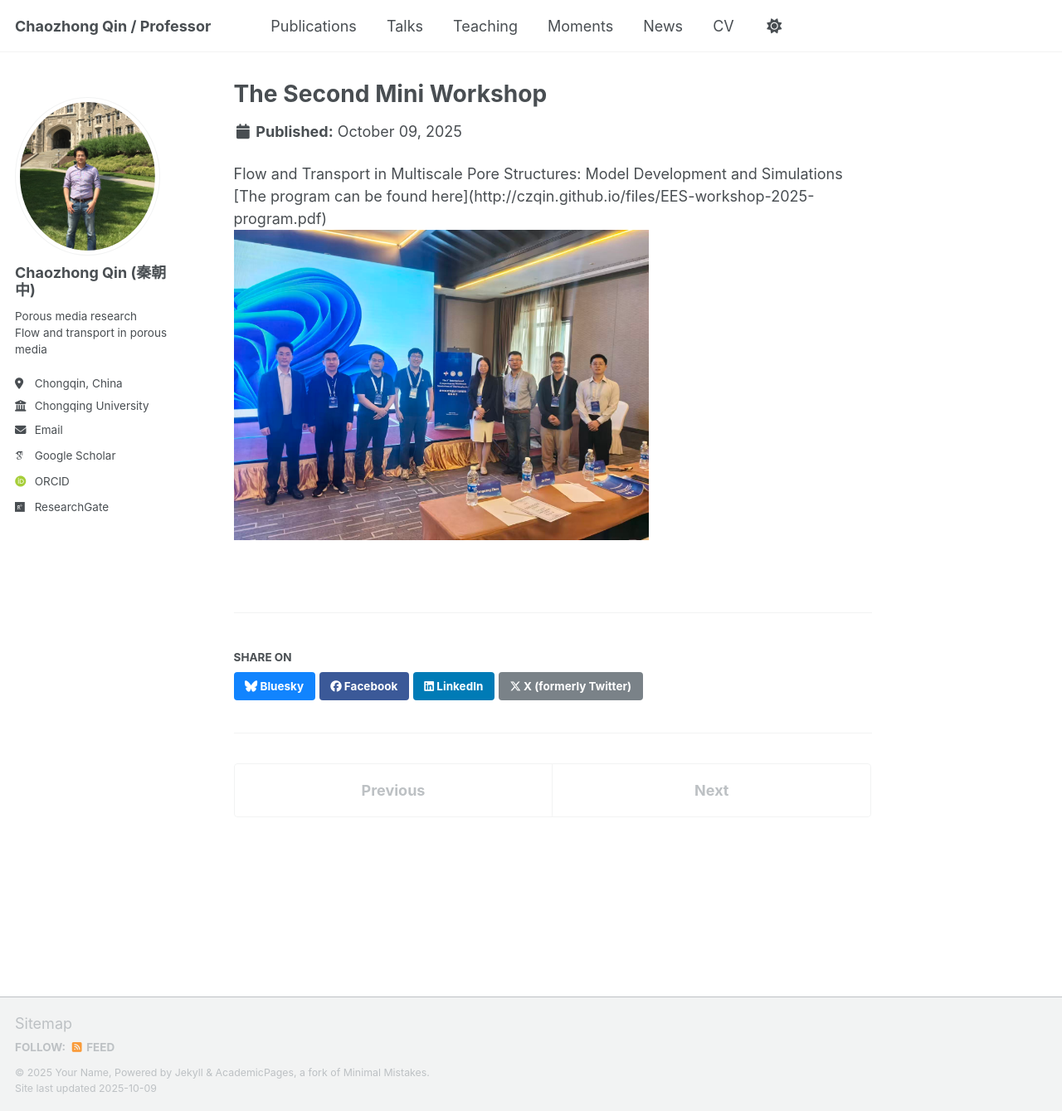
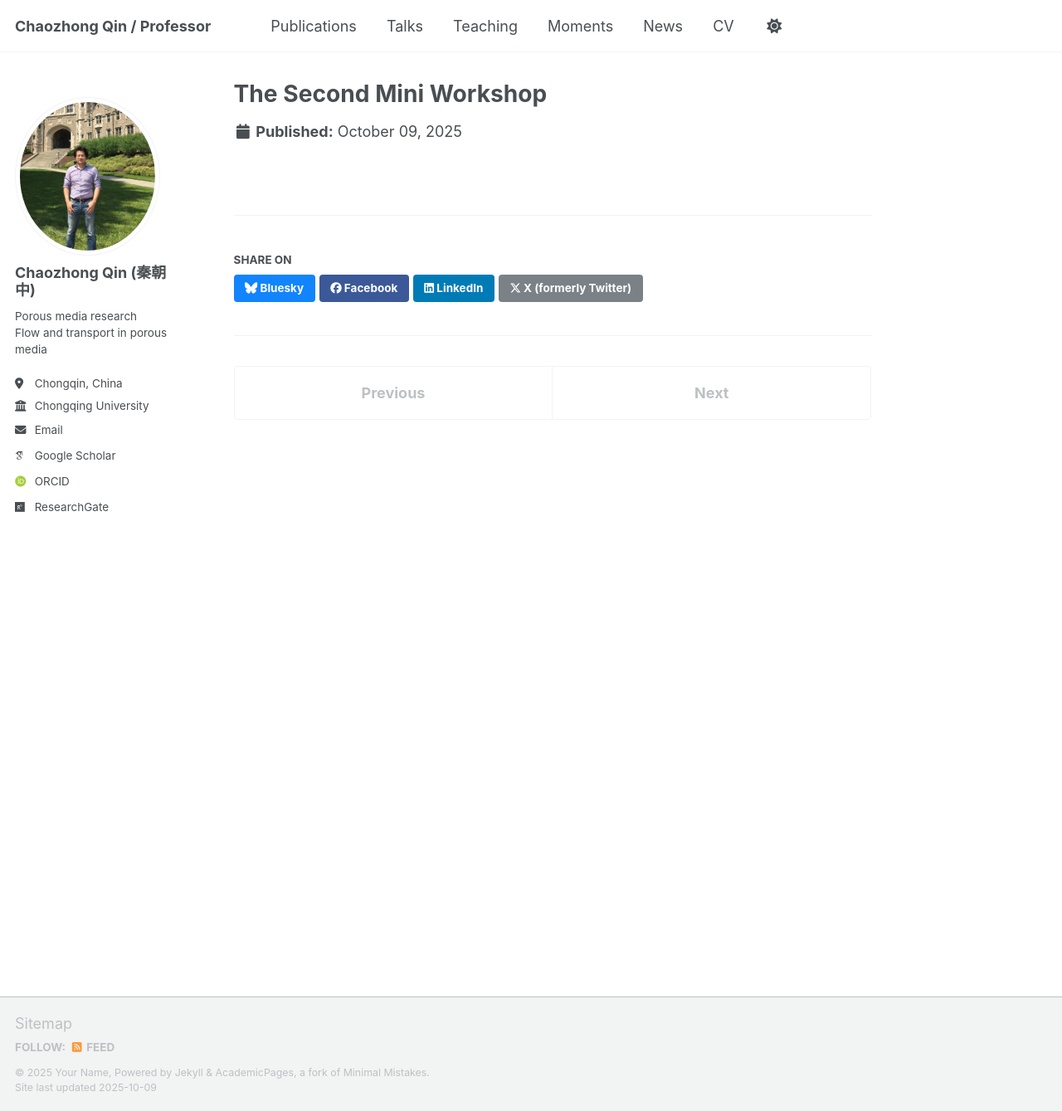
Before and after one commit to CZQIN/czqin.github.io, a Jekyll site: the page built from _portfolio/EES-workshop-2025.html, in a window 1280 px wide and 1339 px high. Shown: the whole window at 83% size. Built offline with Jekyll 4.4.1, drawn with Linux system fonts in a browser that asks for light colours; some web fonts are replaced; a script that is not in the unit is left out.

Commit message:
Update EES-workshop-2025.html

```diff
--- a/_portfolio/EES-workshop-2025.html
+++ b/_portfolio/EES-workshop-2025.html
@@ -1,12 +1,5 @@
 ---
 title: "The Second <Earth Energy Science> Mini Workshop"
-excerpt: "Short description of portfolio item number 2 <br/><img src='/images/EES-workshop-2025-1.png'>"
+excerpt: "Z123, Huxi Campus of Chongqing University<br/><img src='/images/EES-workshop-2025-1.png'>"
 collection: portfolio
 ---
-
-Flow and Transport in Multiscale Pore Structures: Model Development and Simulations
-[The program can be found here](http://czqin.github.io/files/EES-workshop-2025-program.pdf)
-
-<p align="left">
-  <img src="/images/MSTP-202509-hefei-2.jpg" alt="Session chair" width="500">
-</p>
```
